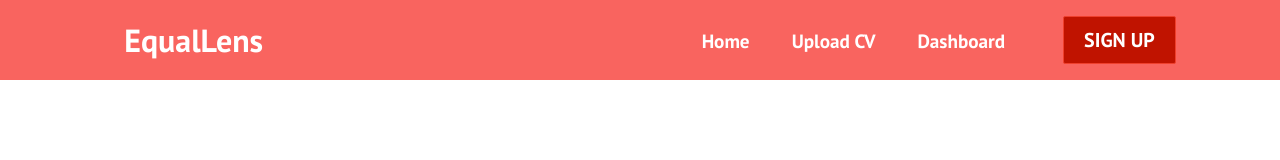
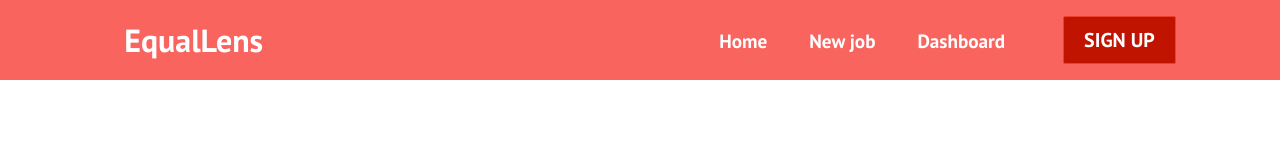
Before and after one commit to RextonRZ/EqualLens, a React (Create React App) app in the folder equallens-project/: page / in a window 1280 px wide. Shown: the top 160 px of the page. Built offline with nearby package versions, Linux system fonts and the light colour scheme.

Commit message:
Update main page component

```diff
--- a/equallens-project/src/components/Navbar.js
+++ b/equallens-project/src/components/Navbar.js
@@ -43,7 +43,7 @@ function Navbar() {
               </li>
               <li className='nav-item'>
                 <Link to='/upload-cv' className='nav-links' onClick={closeMobileMenu}>
-                  Upload CV
+                  New job
                 </Link>
               </li>
               <li className='nav-item'>
```
